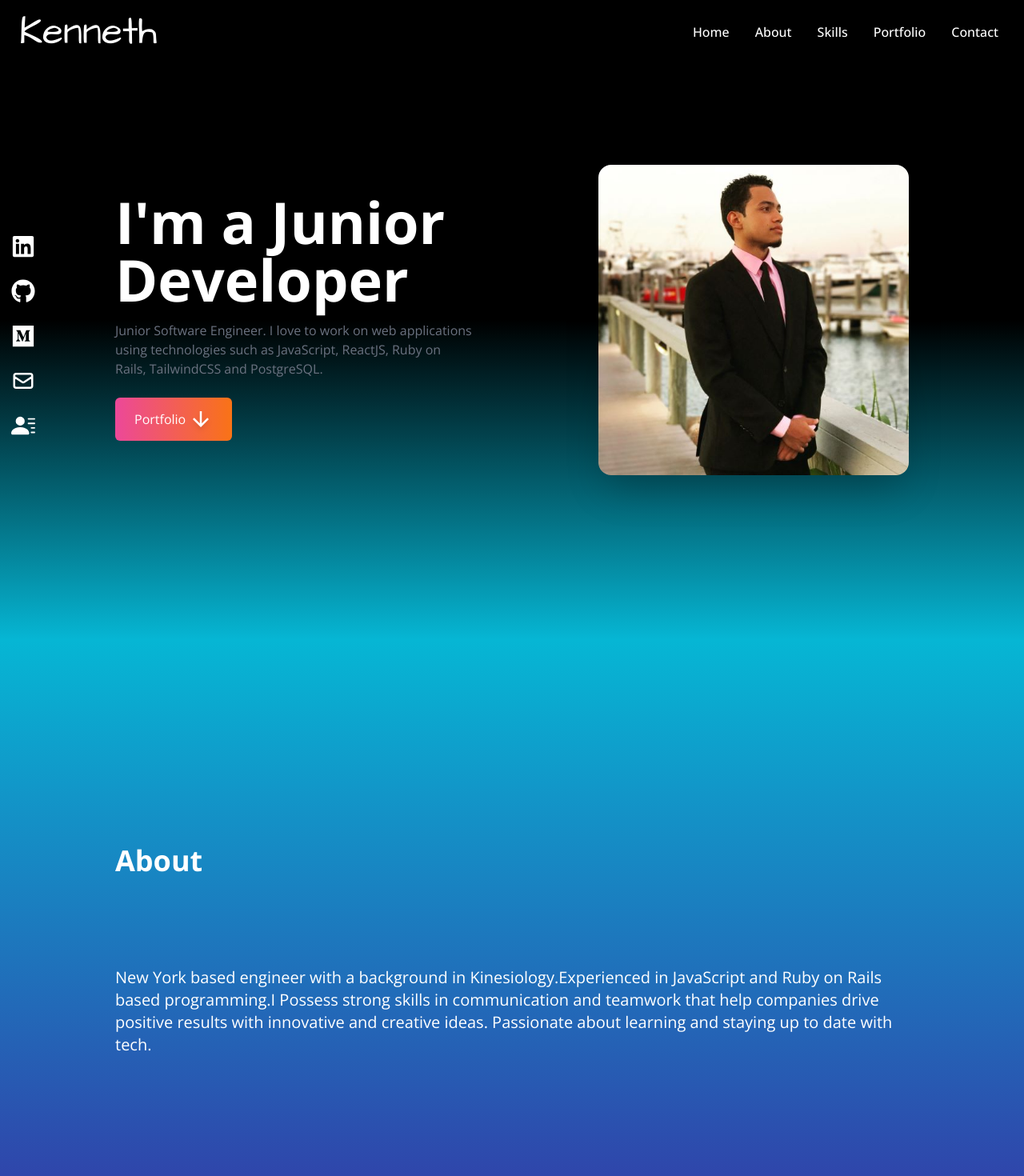
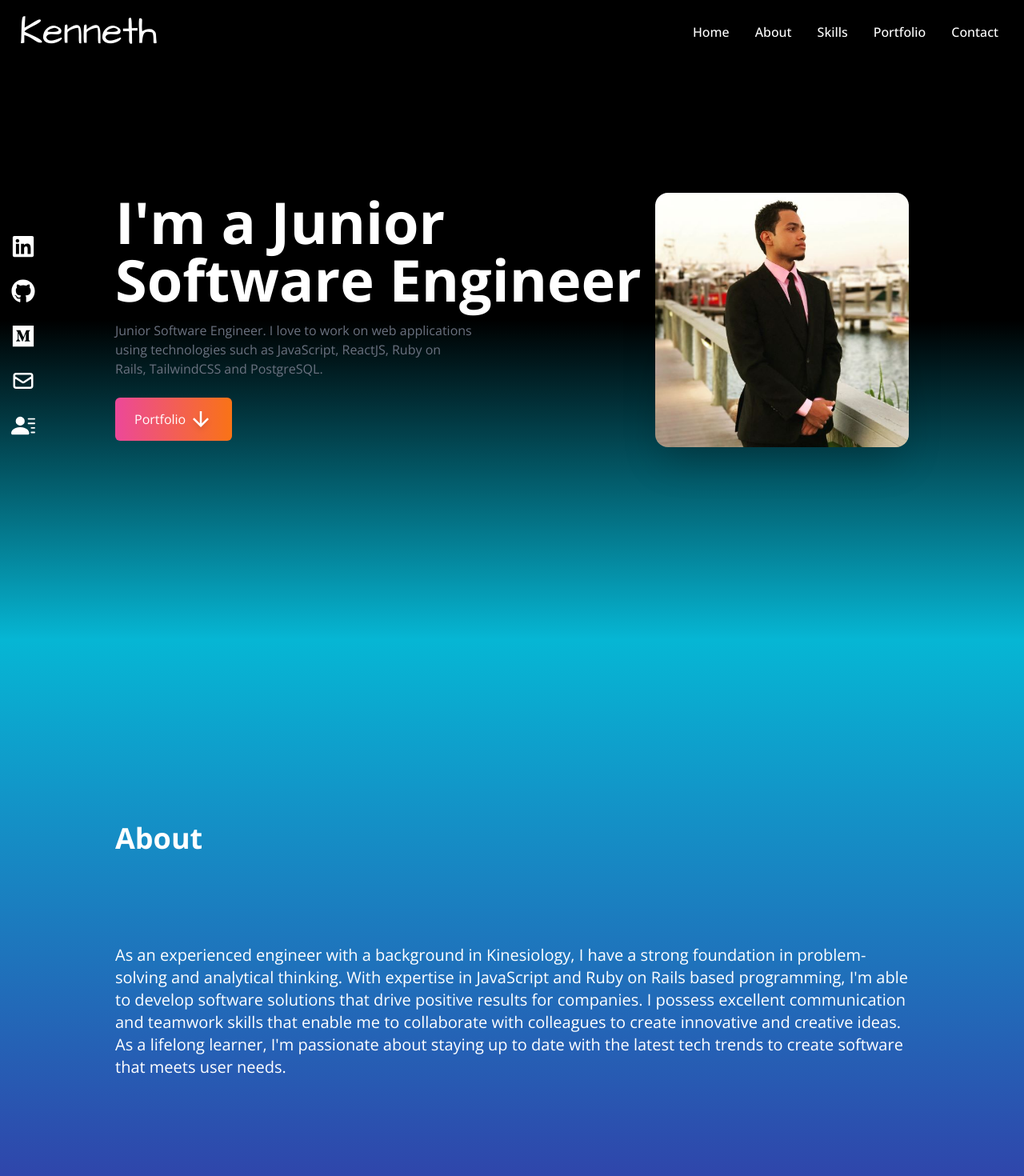
Before and after one commit to LoopFruits/react-portfolio, a React (Create React App) app: page / in a window 1280 px wide. Shown: the top 1470 px of the page at 80% size. Built offline with nearby package versions, Linux system fonts and the light colour scheme.

Commit message:
edited the about me section

```diff
--- a/src/components/About.jsx
+++ b/src/components/About.jsx
@@ -8,7 +8,7 @@ const About = () => {
                 <p className="text-4xl font-bold inline">About</p>
             </div>
             <p className="text-xl mt-20">
-            New York based engineer with a background in Kinesiology.Experienced in JavaScript and Ruby on Rails based programming.I Possess strong skills in communication and teamwork that help companies drive positive results with innovative and creative ideas. Passionate about learning and staying up to date with tech.
+            As an experienced engineer with a background in Kinesiology, I have a strong foundation in problem-solving and analytical thinking. With expertise in JavaScript and Ruby on Rails based programming, I'm able to develop software solutions that drive positive results for companies. I possess excellent communication and teamwork skills that enable me to collaborate with colleagues to create innovative and creative ideas. As a lifelong learner, I'm passionate about staying up to date with the latest tech trends to create software that meets user needs.
             </p>
             <br />
             {/* <p className="text-xl">
--- a/src/components/Home.jsx
+++ b/src/components/Home.jsx
@@ -8,7 +8,7 @@ const Home = () => {
     <div name="home" className="h-screen w-full bg-gradient-to-b from-black via-black to-cyan-500 text-white">
         <div className="max-w-screen-lg mx-auto flex flex-col items-center justify-center h-full px-4 md:flex-row">
             <div className="flex flex-col justify-center h-full">
-                <h2 className="text-4xl sm:text-7xl font-bold text-white"> I'm a Junior Developer</h2>
+                <h2 className="text-4xl sm:text-7xl font-bold text-white"> I'm a Junior Software Engineer</h2>
                 <p className="text-gray-500 py-4 max-w-md">
                     Junior Software Engineer. I love to work on web applications using technologies such as JavaScript, ReactJS, Ruby on Rails, TailwindCSS and PostgreSQL.
                 </p>
```
